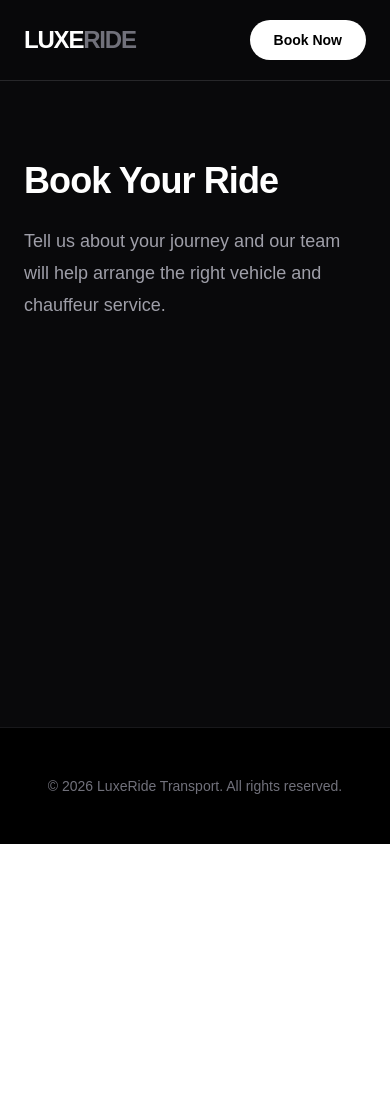
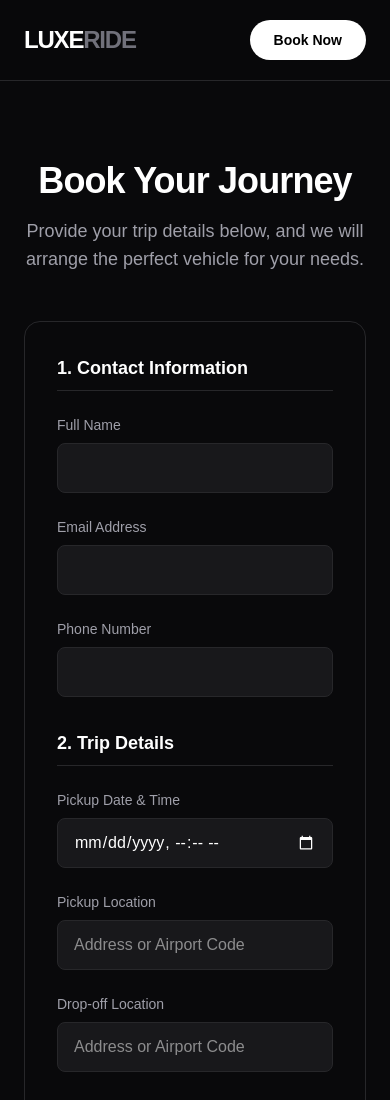
Before and after one commit to sorabhvasistha/luxury-transport-next.js, a Next.js app: page /book in a window 390 px wide. Shown: the top 1100 px of the page. Before the commit the page ends 844 px from the top, so only its background shows below. Built offline with nearby package versions, Linux system fonts and the light colour scheme; no server answers; the database is empty.

Commit message:
logout feature

```diff
--- a/app/(admin)/layout.tsx
+++ b/app/(admin)/layout.tsx
@@ -1,4 +1,5 @@
 // app/(admin)/layout.tsx
+import LogoutButton from "@/components/LogoutButton";
 import Link from "next/link";
 
 export default function AdminLayout({ children }: { children: React.ReactNode }) {
@@ -32,9 +33,7 @@ export default function AdminLayout({ children }: { children: React.ReactNode })
           </Link>
         </nav>
         <div className="p-4 border-t border-zinc-800">
-          <button className="w-full text-left px-4 py-2 text-sm text-zinc-500 hover:text-white transition-colors">
-            Sign Out
-          </button>
+          <LogoutButton />
         </div>
       </aside>
 
--- a/app/(public)/book/page.tsx
+++ b/app/(public)/book/page.tsx
@@ -1,15 +1,150 @@
+// app/(public)/book/page.tsx
+import { PrismaClient } from '@prisma/client';
+import { redirect } from 'next/navigation';
+import Link from 'next/link';
+
+const prisma = new PrismaClient();
+
 export const metadata = {
-	title: 'Book a Ride | LuxeRide Transport',
-	description: 'Request a private chauffeur ride with LuxeRide Transport.',
+  title: 'Request a Reservation | LuxeRide Transport',
+  description: 'Book your premium private transportation and chauffeur service.',
 };
 
-export default function BookPage() {
-	return (
-		<section className="max-w-4xl mx-auto px-6 py-20">
-			<h1 className="text-4xl md:text-5xl font-bold tracking-tight mb-6">Book Your Ride</h1>
-			<p className="text-lg text-zinc-400 leading-8">
-				Tell us about your journey and our team will help arrange the right vehicle and chauffeur service.
-			</p>
-		</section>
-	);
+export default async function BookPage({
+  searchParams,
+}: {
+  searchParams: { [key: string]: string | string[] | undefined };
+}) {
+  // Check if form was successfully submitted
+  const isSuccess = searchParams?.success === 'true';
+  // Check if user clicked "Reserve" on a specific vehicle from the Fleet page
+  const preselectedVehicle = searchParams?.vehicle as string || '';
+
+  // Fetch available vehicles for the dropdown
+  const vehicles = await prisma.vehicle.findMany({
+    where: { isAvailable: true },
+    orderBy: { hourlyRate: 'desc' },
+  });
+
+  // SERVER ACTION: Handle form submission
+  async function submitInquiry(formData: FormData) {
+    "use server";
+
+    const rawDate = formData.get('pickupDate') as string;
+    const pickupDate = new Date(rawDate);
+
+    await prisma.inquiry.create({
+      data: {
+        clientName: formData.get('clientName') as string,
+        email: formData.get('email') as string,
+        phone: formData.get('phone') as string,
+        pickupDate: pickupDate,
+        pickupLocation: formData.get('pickupLocation') as string,
+        dropoffLocation: formData.get('dropoffLocation') as string,
+        passengers: Number(formData.get('passengers')),
+        vehicleChoice: formData.get('vehicleChoice') as string,
+      }
+    });
+
+    // Redirect to the same page with a success parameter
+    redirect('/book?success=true');
+  }
+
+  // SUCCESS STATE UI
+  if (isSuccess) {
+    return (
+      <div className="max-w-2xl mx-auto px-6 py-32 text-center">
+        <div className="w-20 h-20 bg-green-500/10 text-green-500 rounded-full flex items-center justify-center mx-auto mb-8">
+          <svg className="w-10 h-10" fill="none" stroke="currentColor" viewBox="0 0 24 24">
+            <path strokeLinecap="round" strokeLinejoin="round" strokeWidth={2} d="M5 13l4 4L19 7" />
+          </svg>
+        </div>
+        <h1 className="text-4xl font-bold tracking-tight mb-4">Request Received</h1>
+        <p className="text-zinc-400 text-lg mb-10">
+          Thank you for choosing LuxeRide. Our concierge team is reviewing your trip details and will contact you shortly to confirm your reservation.
+        </p>
+        <Link href="/" className="bg-white text-black px-8 py-3 rounded-full font-semibold hover:bg-zinc-200 transition-colors">
+          Return to Homepage
+        </Link>
+      </div>
+    );
+  }
+
+  // BOOKING FORM UI
+  return (
+    <div className="max-w-3xl mx-auto px-6 py-20">
+      <div className="text-center mb-12">
+        <h1 className="text-4xl font-bold tracking-tight mb-4">Book Your Journey</h1>
+        <p className="text-zinc-400 text-lg">Provide your trip details below, and we will arrange the perfect vehicle for your needs.</p>
+      </div>
+
+      <div className="bg-zinc-950 border border-zinc-800 rounded-2xl p-8 md:p-10">
+        <form action={submitInquiry} className="space-y-8">
+
+          {/* Section 1: Contact Information */}
+          <div>
+            <h3 className="text-lg font-semibold border-b border-zinc-800 pb-2 mb-6">1. Contact Information</h3>
+            <div className="grid grid-cols-1 md:grid-cols-2 gap-6">
+              <div>
+                <label className="block text-sm font-medium text-zinc-400 mb-2">Full Name</label>
+                <input name="clientName" required className="w-full bg-zinc-900 border border-zinc-800 rounded-lg px-4 py-3 text-white focus:outline-none focus:border-white transition-colors" />
+              </div>
+              <div>
+                <label className="block text-sm font-medium text-zinc-400 mb-2">Email Address</label>
+                <input name="email" type="email" required className="w-full bg-zinc-900 border border-zinc-800 rounded-lg px-4 py-3 text-white focus:outline-none focus:border-white transition-colors" />
+              </div>
+              <div className="md:col-span-2">
+                <label className="block text-sm font-medium text-zinc-400 mb-2">Phone Number</label>
+                <input name="phone" type="tel" required className="w-full bg-zinc-900 border border-zinc-800 rounded-lg px-4 py-3 text-white focus:outline-none focus:border-white transition-colors" />
+              </div>
+            </div>
+          </div>
+
+          {/* Section 2: Trip Details */}
+          <div>
+            <h3 className="text-lg font-semibold border-b border-zinc-800 pb-2 mb-6">2. Trip Details</h3>
+            <div className="grid grid-cols-1 md:grid-cols-2 gap-6">
+              <div className="md:col-span-2">
+                <label className="block text-sm font-medium text-zinc-400 mb-2">Pickup Date & Time</label>
+                {/* datetime-local opens a native calendar/clock picker on mobile and desktop */}
+                <input name="pickupDate" type="datetime-local" required className="w-full bg-zinc-900 border border-zinc-800 rounded-lg px-4 py-3 text-white focus:outline-none focus:border-white transition-colors [color-scheme:dark]" />
+              </div>
+              <div>
+                <label className="block text-sm font-medium text-zinc-400 mb-2">Pickup Location</label>
+                <input name="pickupLocation" required placeholder="Address or Airport Code" className="w-full bg-zinc-900 border border-zinc-800 rounded-lg px-4 py-3 text-white focus:outline-none focus:border-white transition-colors" />
+              </div>
+              <div>
+                <label className="block text-sm font-medium text-zinc-400 mb-2">Drop-off Location</label>
+                <input name="dropoffLocation" required placeholder="Address or Airport Code" className="w-full bg-zinc-900 border border-zinc-800 rounded-lg px-4 py-3 text-white focus:outline-none focus:border-white transition-colors" />
+              </div>
+            </div>
+          </div>
+
+          {/* Section 3: Vehicle Preferences */}
+          <div>
+            <h3 className="text-lg font-semibold border-b border-zinc-800 pb-2 mb-6">3. Vehicle Preferences</h3>
+            <div className="grid grid-cols-1 md:grid-cols-2 gap-6">
+              <div>
+                <label className="block text-sm font-medium text-zinc-400 mb-2">Passenger Count</label>
+                <input name="passengers" type="number" min="1" max="14" required defaultValue="1" className="w-full bg-zinc-900 border border-zinc-800 rounded-lg px-4 py-3 text-white focus:outline-none focus:border-white transition-colors" />
+              </div>
+              <div>
+                <label className="block text-sm font-medium text-zinc-400 mb-2">Preferred Vehicle</label>
+                <select name="vehicleChoice" defaultValue={preselectedVehicle} className="w-full bg-zinc-900 border border-zinc-800 rounded-lg px-4 py-3 text-white focus:outline-none focus:border-white transition-colors appearance-none">
+                  <option value="No Preference">No Preference - Assign Best Fit</option>
+                  {vehicles.map((v) => (
+                    <option key={v.id} value={v.name}>{v.name} ({v.class})</option>
+                  ))}
+                </select>
+              </div>
+            </div>
+          </div>
+
+          <button type="submit" className="w-full bg-white text-black font-bold text-lg rounded-xl px-4 py-4 hover:bg-zinc-200 transition-colors mt-8">
+            Submit Reservation Request
+          </button>
+        </form>
+      </div>
+    </div>
+  );
 }
--- /dev/null
+++ b/components/LogoutButton.tsx
@@ -0,0 +1,15 @@
+// components/LogoutButton.tsx
+'use client';
+
+import { signOut } from 'next-auth/react';
+
+export default function LogoutButton() {
+  return (
+    <button
+      onClick={() => signOut({ callbackUrl: '/admin/login' })}
+      className="w-full text-left px-4 py-2 text-sm text-zinc-500 hover:text-white transition-colors"
+    >
+      Sign Out
+    </button>
+  );
+}
```
